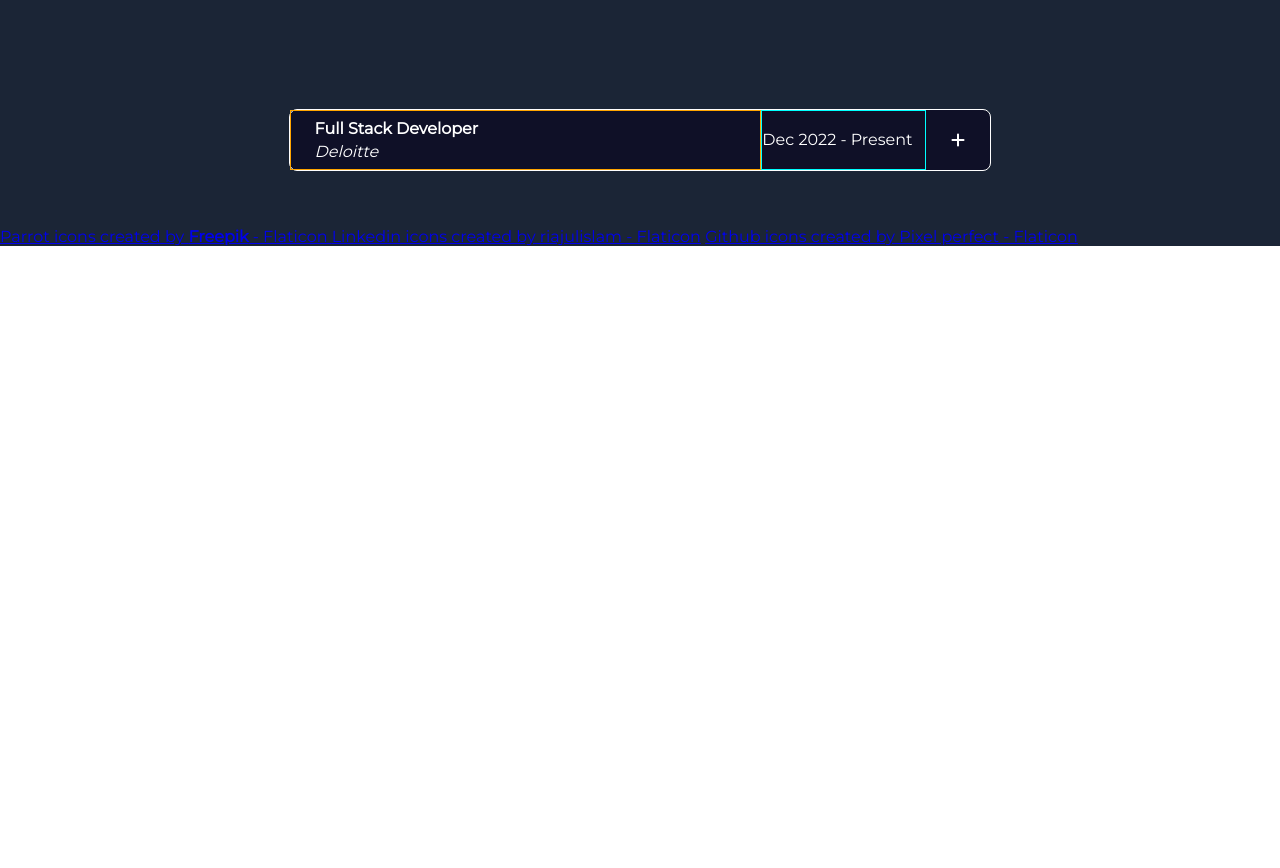
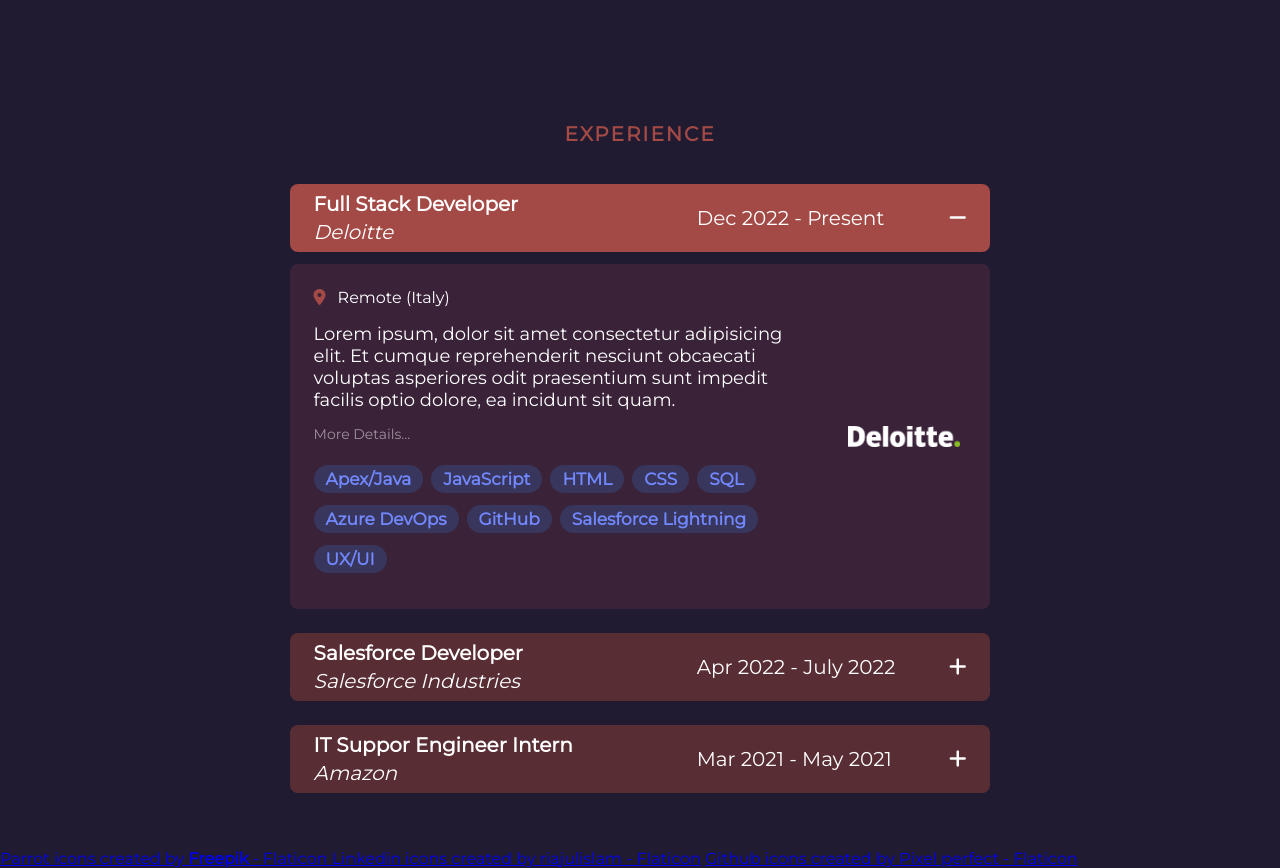
Before and after one commit to Ajkuna/Personal-Portfolio, a plain HTML site: page src/code/index.html in a window 1280 px wide. Shown: the part 1254-2122 px from the top of the page. Before the commit the page ends 1500 px from the top, so only its background shows below. Drawn offline with Linux system fonts and the light colour scheme.

Commit message:
Adjustments to experience section

```diff
--- a/src/code/index.html
+++ b/src/code/index.html
@@ -149,18 +149,23 @@
 
       <div class="section-container">
 
-        <div class="job-header" id="deloitte">
+        <h1 class="section-title">Experience</h1>
+
+        <div class="section-content">
+
+          <!-- Deloitte Job -->
+          <div class="job-header open-header" id="deloitte">
             <div class="job-title">
               <p class="job-position">Full Stack Developer</p>
               <p class="employer">Deloitte</p>
             </div>
             <div class="job-period">Dec 2022 - Present</div>
             <div class="job-icon">
-            <i class="inner-icon fa-solid fa-plus" id="deloitte" onclick="handleJobCards()"></i>
+              <i class="inner-icon fa-solid fa-minus" id="deloitte" onclick="handleJobCards()"></i>
             </div>
           </div>
 
-        <div class="job-card hide" id="deloitte">
+          <div class="job-card" id="deloitte">
             <div class="left-side">
               <!-- Job Location -->
               <div class="job-location">
@@ -192,12 +197,111 @@
                   <li>Azure DevOps</li>
                   <li>GitHub</li>
                   <li>Salesforce Lightning</li>
+                  <li>UX/UI</li>
                 </ul>
               </div>
             </div>
             <div class="right-side">
               <img class="company-logo" src="../assets/companies/deloitte_logo_white.png" alt="Deloitte">
             </div>
+          </div>
+
+          <!-- Salesforce Job -->
+          <div class="job-header" id="salesforce">
+            <div class="job-title">
+              <p class="job-position">Salesforce Developer</p>
+              <p class="employer">Salesforce Industries</p>
+            </div>
+            <div class="job-period">Apr 2022 - July 2022</div>
+            <div class="job-icon">
+              <i class="inner-icon fa-solid fa-plus" id="salesforce" onclick="handleJobCards()"></i>
+            </div>
+          </div>
+
+          <div class="job-card hide" id="salesforce">
+            <div class="left-side">
+              <!-- Job Location -->
+              <div class="job-location">
+                <i class="location-icon fa-solid fa-location-dot"></i>
+                <p>Remote (Italy)</p>
+              </div>
+
+              <!-- Job Description -->
+              <div class="job-description" id="job-description">
+                Lorem ipsum, dolor sit amet consectetur adipisicing elit. Et cumque reprehenderit nesciunt obcaecati voluptas asperiores odit praesentium sunt impedit facilis optio dolore, ea incidunt sit quam.
+                <p class="more-details" id="salesforce" onclick="handleCardDetails()">More Details...</p>
+
+                <ul class="extra-info hide" id="salesforce">
+                  <li>Aliquam ipsum neque explicabo quo, nesciunt quisquam, illo quas sint tempore distinctio harum delectus magnam.</li>
+                  <li>Facere delectus error, sapiente saepe cumque dolorem assumenda dolores provident sequi odio qui omnis, inventore temporibus nemo ratione ducimus, tempore adipisci maiores quisquam atque culpa quae praesentium?</li>
+                  <li>Aliquam, hic aspernatur rem distinctio sunt eaque unde inventore corrupti officiis perspiciatis nesciunt excepturi quo veritatis dolorem nemo repellendus, incidunt in saepe repudiandae ad sint culpa.</li>
+                  <li>Blanditiis saepe sint odit obcaecati soluta optio est repudiandae nihil ullam, expedita, officia cumque, vel exercitationem maiores eaque nam fugiat.</li>
+                </ul>
+              </div>
+
+              <!-- Job Skills -->
+              <div class="job-skills">
+                <ul>
+                  <li>Apex/Java</li>
+                  <li>SQL</li>
+                  <li>JSON</li>
+                  <li>GitHub</li>
+                  <li>Jenkins</li>
+                  <li>Postman</li>
+                  <li>Salesforce</li>
+                </ul>
+              </div>
+            </div>
+            <div class="right-side">
+              <img class="company-logo" src="../assets/companies/salesforce_logo.png" alt="Salesforce">
+            </div>
+          </div>
+
+          <!-- Amazon Job -->
+          <div class="job-header" id="amazon">
+            <div class="job-title">
+              <p class="job-position">IT Suppor Engineer Intern</p>
+              <p class="employer">Amazon</p>
+            </div>
+            <div class="job-period">Mar 2021 - May 2021</div>
+            <div class="job-icon">
+              <i class="inner-icon fa-solid fa-plus" id="amazon" onclick="handleJobCards()"></i>
+            </div>
+          </div>
+
+          <div class="job-card hide" id="amazon">
+            <div class="left-side">
+              <!-- Job Location -->
+              <div class="job-location">
+                <i class="location-icon fa-solid fa-location-dot"></i>
+                <p>Passo Corese (RI), Italy</p>
+              </div>
+
+              <!-- Job Description -->
+              <div class="job-description" id="job-description">
+                Lorem ipsum, dolor sit amet consectetur adipisicing elit. Et cumque reprehenderit nesciunt obcaecati voluptas asperiores odit praesentium sunt impedit facilis optio dolore, ea incidunt sit quam.
+                <p class="more-details" id="amazon" onclick="handleCardDetails()">More Details...</p>
+
+                <ul class="extra-info hide" id="amazon">
+                  <li>Aliquam ipsum neque explicabo quo, nesciunt quisquam, illo quas sint tempore distinctio harum delectus magnam.</li>
+                </ul>
+              </div>
+
+              <!-- Job Skills -->
+              <div class="job-skills">
+                <ul>
+                  <li>Python</li>
+                  <li>JavaScript</li>
+                  <li>HTML</li>
+                  <li>CSS</li>
+                </ul>
+              </div>
+            </div>
+            <div class="right-side">
+              <img class="company-logo" src="../assets/companies/amazon_logo_white.png" alt="Amazon">
+            </div>
+          </div>
+
         </div>
 
       </div>
--- a/src/code/script.js
+++ b/src/code/script.js
@@ -111,20 +111,37 @@ function handleJobCards() {
   console.log('Dealing with JOBS!')
   const selectedJob = event.target.id
   console.log('User selected this job: ' + selectedJob)
-  const jobIcon = document.querySelector('.inner-icon')
-  if (jobIcon.classList.contains('fa-plus')) {
-    // setThemeValue(false)
-    jobIcon.classList.remove('fa-plus')
-    jobIcon.classList.add('fa-minus')
-  } else {
-    // setThemeValue(true)
-    jobIcon.classList.remove('fa-minus')
-    jobIcon.classList.add('fa-plus')
-  }
+  let isJobOpen = false
 
-  const jobs = document.querySelectorAll('.job-card')
-  jobs.forEach(item => {
-    if (item.id == selectedJob && jobIcon.classList.contains('fa-minus')) {
+  const iconsList = document.querySelectorAll('.inner-icon')
+  iconsList.forEach(icon => {
+    if (icon.id === selectedJob) {
+      if (icon.classList.contains('fa-plus')) {
+        isJobOpen = true
+        icon.classList.remove('fa-plus')
+        icon.classList.add('fa-minus')
+      } else {
+        icon.classList.remove('fa-minus')
+        icon.classList.add('fa-plus')
+      }
+    } else {
+      icon.classList.remove('fa-minus')
+      icon.classList.add('fa-plus')
+    }
+  })
+
+  const jobHeaders = document.querySelectorAll('.job-header')
+  jobHeaders.forEach(item => {
+    if (item.id === selectedJob && isJobOpen) {
+      item.classList.add('open-header')
+    } else {
+      item.classList.remove('open-header')
+    }
+  })
+
+  const jobCards = document.querySelectorAll('.job-card')
+  jobCards.forEach(item => {
+    if (item.id === selectedJob && isJobOpen) {
       item.classList.remove('hide')
     } else {
       item.classList.add('hide')
--- a/src/code/style.css
+++ b/src/code/style.css
@@ -4,19 +4,19 @@
   --dark-background-color: #2b2b2b;
   --dark-text-color: #fff;
   --dark-icon-color: #fff;
-  --dark-secondary-color: #FF7538;
+  --dark-primary-color: #a34a46;
 
   /* Light Theme */
   --light-background-color: #fff;
   --light-text-color: #000;
   --light-icon-color: #f1c515;
-  --light-secondary-color: #ff6f00;
+  --light-primary-color: #ff6f00;
 }
 
 body {
   padding: 0;
   margin: 0;
-  background: linear-gradient(167deg, rgb(27, 37, 54) 100%, rgb(44, 17, 61) 0%);
+  background: #201b31;
 
   font-family: 'Montserrat', sans-serif;
 }
@@ -24,7 +24,7 @@ body {
 .cursor {
   width: 26px;
   height: 26px;
-  border: 1px solid var(--dark-secondary-color);
+  border: 1px solid var(--dark-primary-color);
   border-radius: 50%;
   position: absolute;
   transition-duration: 100ms;
@@ -36,7 +36,7 @@ body {
 .mini-cursor {
   width: 8px;
   height: 8px;
-  background-color: var(--dark-secondary-color);
+  background-color: var(--dark-primary-color);
   border-radius: 50%;
   position: absolute;
   transition-duration: 66ms;
@@ -103,7 +103,7 @@ body {
 }
 
 .page-links li:hover a {
-  background-color: var(--dark-secondary-color);
+  background-color: var(--dark-primary-color);
   border-radius: 10px;
   transition: all 0.75s ease;
 }
@@ -186,7 +186,7 @@ body {
   opacity: 0.5;
 }
 
-@keyframes infiniteupdown {
+/* @keyframes infiniteupdown {
   0% {
     transform: translateY(1.5px);
   }
@@ -198,7 +198,7 @@ body {
   100% {
     transform: translateY(1.5px);
   }
-}
+} */
 
 .socials-container ul li:last-child img {
   margin-right: 0;
@@ -227,7 +227,7 @@ body {
 
   font-size: 20px;
   letter-spacing: 2px;
-  color: var(--dark-secondary-color);
+  color: var(--dark-primary-color);
 }
 
 .section-content {
@@ -286,7 +286,7 @@ body {
 }
 
 .skill-selected {
-  background-color: var(--dark-secondary-color);
+  background-color: var(--dark-primary-color);
   border-radius: 10px 10px 0 0 ;
 }
 
@@ -308,17 +308,22 @@ body {
 }
 
 .job-header {
-  width: 60%;
+  margin-top: 1.5rem;
+  /* width: 60%; */
   display: flex;
   flex-direction: row;
   border-radius: 8px;
-  background-color: rgb(15, 16, 39);
-  border: 1px solid white;
+  background-color: #823b3794;
+  /* border: 1px solid white; */
+}
+
+.open-header {
+  background-color: var(--dark-primary-color);
 }
 
 .job-title {
-  width: 65%;
-  border: 1px solid orange;
+  width: 55%;
+  /* border: 1px solid orange; */
   display: flex;
   flex-direction: column;
   padding: 0.5rem 1.5rem;
@@ -338,11 +343,11 @@ body {
 }
 
 .job-period {
-  width: 25%;
+  width: 35%;
   display: flex;
-  /* justify-content: center; */
   align-items: center;
-  border: 1px solid aqua;
+  float: right;
+  /* border: 1px solid aqua; */
 }
 
 .job-icon {
@@ -358,22 +363,23 @@ body {
 }
 
 .job-icon i:hover {
-  color: var(--dark-secondary-color);
+  color: var(--dark-primary-color);
   transition: all 0.3s ease;
 }
 
 
 /* Job Card */
 .job-card {
-  width: 60%;
-  margin-top: 1.25rem;
+  /* width: 60%; */
+  margin-top: 0.75rem;
   display: flex;
   flex-direction: row;
   border-radius: 8px;
-  border: 1px solid white;
+  /* border: 1px solid white; */
   padding: 1.5rem;
-  background-color: rgba(15, 16, 39, 0.3);
+  background-color: rgba(85, 43, 67, 0.5);
 }
+
 
 .left-side {
   width: 80%;
@@ -388,16 +394,20 @@ body {
   display: flex;
   flex-direction: row;
   align-items: center;
-  /* border: 1px solid blue; */
+  font-size: 16px;
   margin-top: -1rem;
 }
 
 .location-icon {
-  color: var(--dark-secondary-color);
+  color: var(--dark-primary-color);
 }
 
 .job-location p {
-  padding-left: 1rem;
+  padding-left: 0.75rem;
+}
+
+.job-description {
+  font-size: 18px;
 }
 
 .more-details {
@@ -408,7 +418,7 @@ body {
 }
 
 .more-details:hover {
-  color: var(--dark-secondary-color);
+  color: var(--dark-primary-color);
   font-weight: 600;
   transition: color 0.3s ease;
 }
@@ -424,7 +434,7 @@ body {
   flex-direction: row;
   flex-wrap: wrap;
   /* border: 1px solid red; */
-  padding: 0;
+  padding: 0.5rem 0 0 0;
   margin: 0;
 }
 
@@ -433,8 +443,11 @@ body {
   padding: 0.25rem 0.75rem;
   display: flex;
   align-items: center;
-  background-color: var(--dark-secondary-color);
+  background-color: #38406eab;
+  color: #7288ff;
   border-radius: 15px;
+  font-size: 17px;
+  font-weight: 600;
 }
 
 .right-side {
@@ -533,11 +546,11 @@ body.light-mode {
 }
 
 .light-mode .cursor {
-  border: 1px solid var(--light-secondary-color);
+  border: 1px solid var(--light-primary-color);
 }
 
 .light-mode .mini-cursor {
-  background-color: var(--light-secondary-color);
+  background-color: var(--light-primary-color);
 }
 
 .light-mode .indicator {
```
Also changed, not shown: src/assets/backgrounds/sunset_wallpaper_v2.jpg (added). Lines whose indentation alone changed are shown as unchanged.
